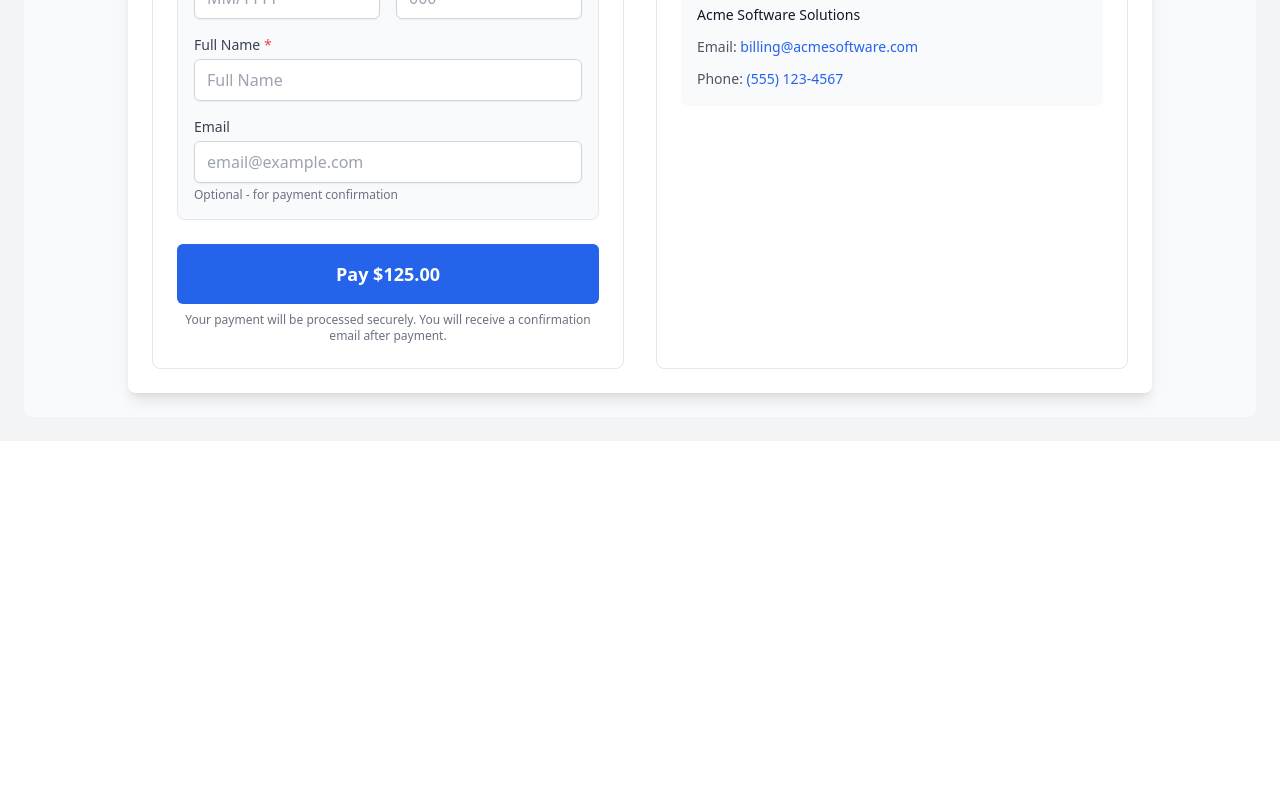
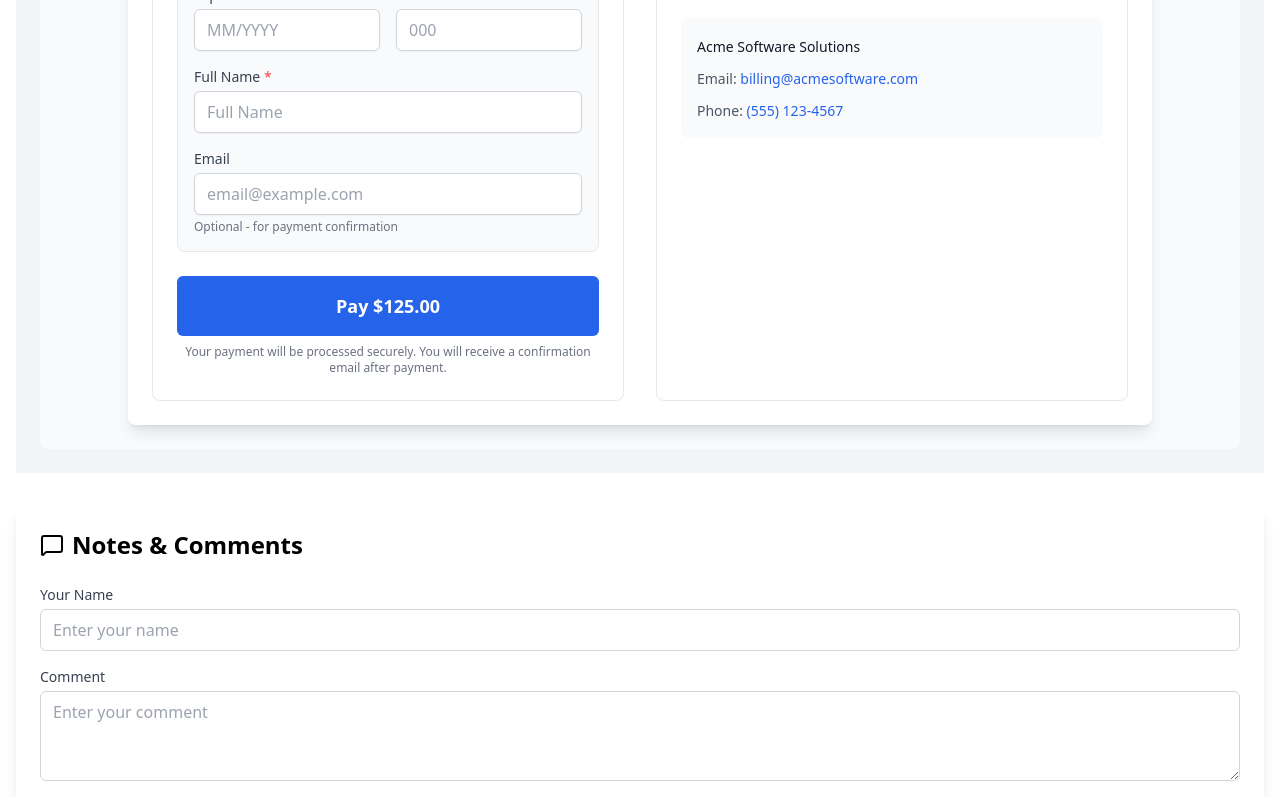
Before and after one commit to kevnatbp/paybylink, a React (Vite) app: page / in a window 1280 px wide. Shown: the part 587-1384 px from the top of the page. Before the commit the page ends 1028 px from the top, so only its background shows below. Built offline with nearby package versions, Linux system fonts and the light colour scheme.

Commit message:
new notes

```diff
--- a/src/App.jsx
+++ b/src/App.jsx
@@ -1,9 +1,15 @@
-import React, { useState } from 'react';
+import React from 'react';
 import PaymentLinksWYSIWYGEditor from './components/PaymentLinksWYSIWYGEditor';
+import NotesSection from './components/NotesSection';
 import './index.css';
 
 function App() {
-  return <PaymentLinksWYSIWYGEditor />;
+  return (
+    <div className="container mx-auto px-4 py-8">
+      <PaymentLinksWYSIWYGEditor />
+      <NotesSection />
+    </div>
+  );
 }
 
 export default App;
--- /dev/null
+++ b/src/components/NotesSection.jsx
@@ -0,0 +1,184 @@
+import React, { useState, useEffect } from 'react';
+import { MessageSquare, CheckCircle, XCircle } from 'lucide-react';
+
+const STORAGE_KEY = 'paybylink-comments';
+
+const NotesSection = () => {
+  const [comments, setComments] = useState(() => {
+    // Load comments from localStorage on initial render
+    const savedComments = localStorage.getItem(STORAGE_KEY);
+    return savedComments ? JSON.parse(savedComments) : [];
+  });
+  const [newComment, setNewComment] = useState('');
+  const [newAuthor, setNewAuthor] = useState('');
+
+  // Save comments to localStorage whenever they change
+  useEffect(() => {
+    localStorage.setItem(STORAGE_KEY, JSON.stringify(comments));
+  }, [comments]);
+
+  const handleAddComment = (e) => {
+    e.preventDefault();
+    if (!newComment.trim() || !newAuthor.trim()) return;
+
+    const comment = {
+      id: Date.now(),
+      author: newAuthor,
+      text: newComment,
+      timestamp: new Date().toLocaleString(),
+      status: 'pending',
+      feedback: ''
+    };
+
+    setComments([...comments, comment]);
+    setNewComment('');
+    setNewAuthor('');
+  };
+
+  const handleStatusChange = (commentId, newStatus) => {
+    setComments(comments.map(comment =>
+      comment.id === commentId
+        ? { ...comment, status: newStatus }
+        : comment
+    ));
+  };
+
+  const handleAddFeedback = (commentId, feedback) => {
+    setComments(comments.map(comment =>
+      comment.id === commentId
+        ? { ...comment, feedback }
+        : comment
+    ));
+  };
+
+  const handleDeleteComment = (commentId) => {
+    setComments(comments.filter(comment => comment.id !== commentId));
+  };
+
+  return (
+    <div className="bg-white rounded-lg shadow-lg p-6 mt-8">
+      <h2 className="text-2xl font-bold mb-6 flex items-center">
+        <MessageSquare className="mr-2" />
+        Notes & Comments
+      </h2>
+
+      {/* Add Comment Form */}
+      <form onSubmit={handleAddComment} className="mb-8">
+        <div className="mb-4">
+          <label htmlFor="author" className="block text-sm font-medium text-gray-700 mb-1">
+            Your Name
+          </label>
+          <input
+            type="text"
+            id="author"
+            value={newAuthor}
+            onChange={(e) => setNewAuthor(e.target.value)}
+            className="w-full px-3 py-2 border border-gray-300 rounded-md focus:outline-none focus:ring-2 focus:ring-blue-500"
+            placeholder="Enter your name"
+            required
+          />
+        </div>
+        <div className="mb-4">
+          <label htmlFor="comment" className="block text-sm font-medium text-gray-700 mb-1">
+            Comment
+          </label>
+          <textarea
+            id="comment"
+            value={newComment}
+            onChange={(e) => setNewComment(e.target.value)}
+            className="w-full px-3 py-2 border border-gray-300 rounded-md focus:outline-none focus:ring-2 focus:ring-blue-500"
+            rows="3"
+            placeholder="Enter your comment"
+            required
+          />
+        </div>
+        <button
+          type="submit"
+          className="bg-blue-500 text-white px-4 py-2 rounded-md hover:bg-blue-600 focus:outline-none focus:ring-2 focus:ring-blue-500"
+        >
+          Add Comment
+        </button>
+      </form>
+
+      {/* Comments List */}
+      <div className="space-y-4">
+        {comments.length === 0 ? (
+          <p className="text-gray-500 text-center py-4">No comments yet. Be the first to comment!</p>
+        ) : (
+          comments.map((comment) => (
+            <div key={comment.id} className="border border-gray-200 rounded-lg p-4">
+              <div className="flex justify-between items-start mb-2">
+                <div>
+                  <span className="font-semibold">{comment.author}</span>
+                  <span className="text-gray-500 text-sm ml-2">{comment.timestamp}</span>
+                </div>
+                <div className="flex space-x-2">
+                  <button
+                    onClick={() => handleStatusChange(comment.id, 'approved')}
+                    className={`p-1 rounded ${
+                      comment.status === 'approved' ? 'bg-green-100 text-green-600' : 'text-gray-400'
+                    }`}
+                    title="Approve comment"
+                  >
+                    <CheckCircle size={20} />
+                  </button>
+                  <button
+                    onClick={() => handleStatusChange(comment.id, 'rejected')}
+                    className={`p-1 rounded ${
+                      comment.status === 'rejected' ? 'bg-red-100 text-red-600' : 'text-gray-400'
+                    }`}
+                    title="Reject comment"
+                  >
+                    <XCircle size={20} />
+                  </button>
+                  <button
+                    onClick={() => handleDeleteComment(comment.id)}
+                    className="p-1 rounded text-gray-400 hover:text-red-500"
+                    title="Delete comment"
+                  >
+                    <svg xmlns="http://www.w3.org/2000/svg" width="20" height="20" viewBox="0 0 24 24" fill="none" stroke="currentColor" strokeWidth="2" strokeLinecap="round" strokeLinejoin="round">
+                      <path d="M3 6h18"></path>
+                      <path d="M19 6v14c0 1-1 2-2 2H7c-1 0-2-1-2-2V6"></path>
+                      <path d="M8 6V4c0-1 1-2 2-2h4c1 0 2 1 2 2v2"></path>
+                    </svg>
+                  </button>
+                </div>
+              </div>
+              <p className="text-gray-700 mb-2">{comment.text}</p>
+              {comment.status !== 'pending' && (
+                <div className="mt-2">
+                  <textarea
+                    value={comment.feedback}
+                    onChange={(e) => handleAddFeedback(comment.id, e.target.value)}
+                    className="w-full px-3 py-2 border border-gray-300 rounded-md focus:outline-none focus:ring-2 focus:ring-blue-500"
+                    rows="2"
+                    placeholder="Add feedback..."
+                  />
+                </div>
+              )}
+              <div className="mt-2 flex items-center space-x-2">
+                {comment.status === 'approved' && (
+                  <span className="inline-block bg-green-100 text-green-800 text-xs px-2 py-1 rounded">
+                    Approved
+                  </span>
+                )}
+                {comment.status === 'rejected' && (
+                  <span className="inline-block bg-red-100 text-red-800 text-xs px-2 py-1 rounded">
+                    Rejected
+                  </span>
+                )}
+                {comment.status === 'pending' && (
+                  <span className="inline-block bg-yellow-100 text-yellow-800 text-xs px-2 py-1 rounded">
+                    Pending Review
+                  </span>
+                )}
+              </div>
+            </div>
+          ))
+        )}
+      </div>
+    </div>
+  );
+};
+
+export default NotesSection;
```
